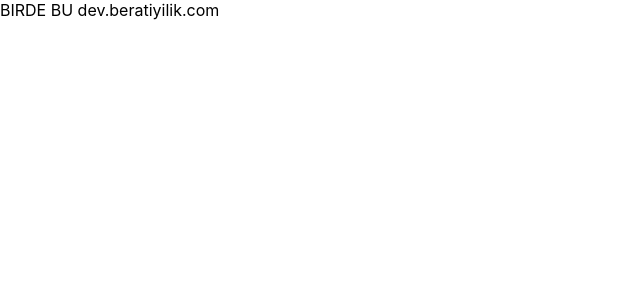
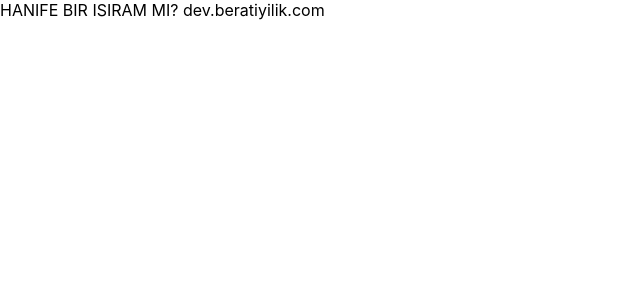
Before and after one commit to beratiyilik/dev.beratiyilik.com, a Next.js app: page / in a window 1280 px wide. Shown: the top 300 px of the page, without its empty margins (0-640 px from the left). Built offline with nearby package versions, Linux system fonts and the light colour scheme.

Commit message:
deploy test 26

```diff
--- a/pages/index.tsx
+++ b/pages/index.tsx
@@ -25,7 +25,7 @@ const Home: NextPage = () => {
   const error: Error = result.error;
   return (
     <div >
-      {`BIRDE BU ${data?.name}`}
+      {`HANIFE BIR ISIRAM MI? ${data?.name}`}
     </div>
   )
 }
```
Also changed, not shown: 1 other file (tests, documents, lock files or other folders).
